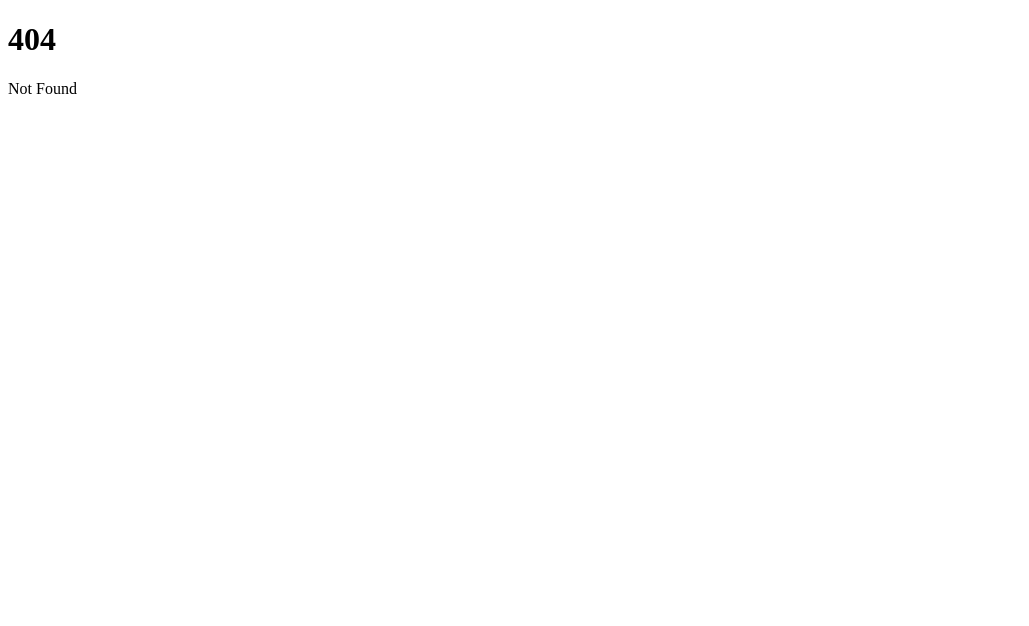
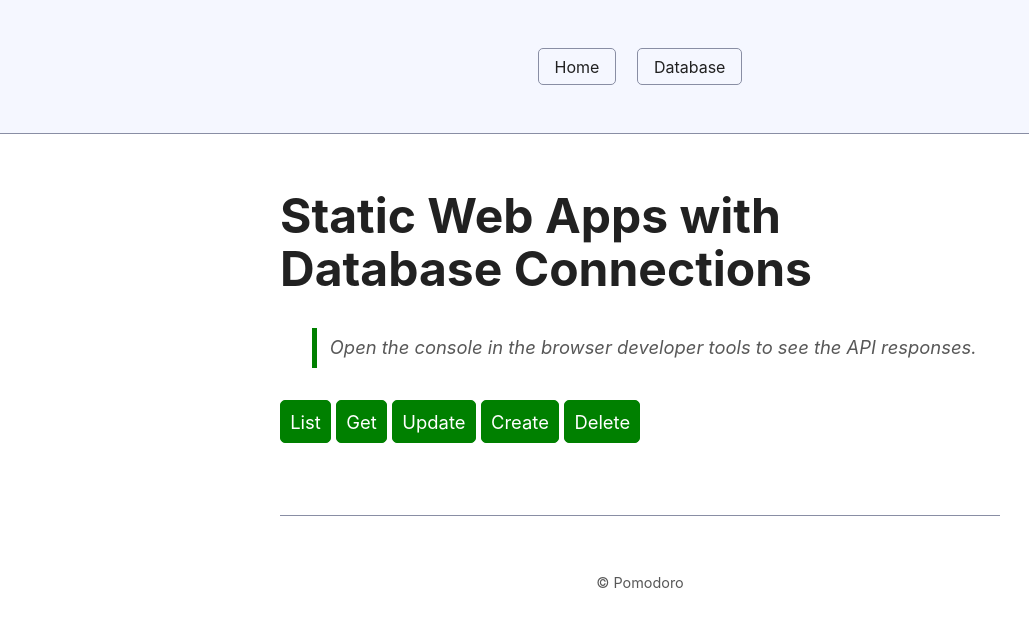
Before and after one commit to SzilvasiPeter/pomodoro-svelte, a SvelteKit app: page /database in a window 1280 px wide. Before the commit this address had no page. Shown: the top 626 px of the page, without its empty margins (0-1029 px from the left). Built offline with nearby package versions, Linux system fonts and the light colour scheme.

Commit message:
Create seperate route for the database APIs

```diff
--- a/src/app.html
+++ b/src/app.html
@@ -2,11 +2,27 @@
 <html lang="en">
   <head>
     <meta charset="utf-8" />
+    <meta name="viewport" content="width=device-width, initial-scale=1" />
     <link rel="icon" href="%sveltekit.assets%/favicon.png" />
-    <meta name="viewport" content="width=device-width, initial-scale=1" />
+    <link rel="stylesheet" href="https://unpkg.com/simpledotcss/simple.min.css" />
     %sveltekit.head%
   </head>
   <body data-sveltekit-preload-data="hover">
-    <div style="display: contents">%sveltekit.body%</div>
+    <header>
+      <nav>
+        <a href="/">Home</a>
+        <a href="/database">Database</a>
+      </nav>
+    </header>
+    <main>%sveltekit.body%</main>
+    <footer>
+      <p>© Pomodoro</p>
+    </footer>
   </body>
 </html>
+
+<style>
+  :root {
+    --accent: green;
+  }
+</style>
--- /dev/null
+++ b/src/routes/database/+page.svelte
@@ -0,0 +1,156 @@
+<script>
+  async function list() {
+    const query = `
+        {
+          people {
+            items {
+              id
+              Name
+            }
+          }
+        }`;
+
+    const endpoint = '/data-api/graphql';
+    const response = await fetch(endpoint, {
+      method: 'POST',
+      headers: { 'Content-Type': 'application/json' },
+      body: JSON.stringify({ query: query })
+    });
+    const result = await response.json();
+    console.table(result.data.people.items);
+  }
+
+  async function get() {
+    const id = '1';
+
+    const gql = `
+    query getById($id: ID!) {
+      person_by_pk(id: $id) {
+        id
+        Name
+      }
+    }`;
+
+    const query = {
+      query: gql,
+      variables: {
+        id: id
+      }
+    };
+
+    const endpoint = '/data-api/graphql';
+    const response = await fetch(endpoint, {
+      method: 'POST',
+      headers: { 'Content-Type': 'application/json' },
+      body: JSON.stringify(query)
+    });
+    const result = await response.json();
+    console.table(result.data.person_by_pk);
+  }
+
+  async function update() {
+    const id = '1';
+    const data = {
+      id: id,
+      Name: 'Molly'
+    };
+
+    const gql = `
+    mutation update($id: ID!, $_partitionKeyValue: String!, $item: UpdatePersonInput!) {
+      updatePerson(id: $id, _partitionKeyValue: $_partitionKeyValue, item: $item) {
+        id
+        Name
+      }
+    }`;
+
+    const query = {
+      query: gql,
+      variables: {
+        id: id,
+        _partitionKeyValue: id,
+        item: data
+      }
+    };
+
+    const endpoint = '/data-api/graphql';
+    const res = await fetch(endpoint, {
+      method: 'POST',
+      headers: { 'Content-Type': 'application/json' },
+      body: JSON.stringify(query)
+    });
+
+    const result = await res.json();
+    console.table(result.data.updatePerson);
+  }
+
+  async function create() {
+    const data = {
+      id: '3',
+      Name: 'Pedro'
+    };
+
+    const gql = `
+    mutation create($item: CreatePersonInput!) {
+      createPerson(item: $item) {
+        id
+        Name
+      }
+    }`;
+
+    const query = {
+      query: gql,
+      variables: {
+        item: data
+      }
+    };
+
+    const endpoint = '/data-api/graphql';
+    const result = await fetch(endpoint, {
+      method: 'POST',
+      headers: { 'Content-Type': 'application/json' },
+      body: JSON.stringify(query)
+    });
+
+    const response = await result.json();
+    console.table(response.data.createPerson);
+  }
+
+  async function del() {
+    const id = '3';
+
+    const gql = `
+    mutation del($id: ID!, $_partitionKeyValue: String!) {
+      deletePerson(id: $id, _partitionKeyValue: $_partitionKeyValue) {
+        id
+      }
+    }`;
+
+    const query = {
+      query: gql,
+      variables: {
+        id: id,
+        _partitionKeyValue: id
+      }
+    };
+
+    const endpoint = '/data-api/graphql';
+    const response = await fetch(endpoint, {
+      method: 'POST',
+      headers: { 'Content-Type': 'application/json' },
+      body: JSON.stringify(query)
+    });
+
+    const result = await response.json();
+    console.log(`Record deleted: ${JSON.stringify(result.data)}`);
+  }
+</script>
+
+<h1>Static Web Apps with Database Connections</h1>
+<blockquote>Open the console in the browser developer tools to see the API responses.</blockquote>
+<div>
+  <button id="list" on:click={list}>List</button>
+  <button id="get" on:click={get}>Get</button>
+  <button id="update" on:click={update}>Update</button>
+  <button id="create" on:click={create}>Create</button>
+  <button id="delete" on:click={del}>Delete</button>
+</div>
```
